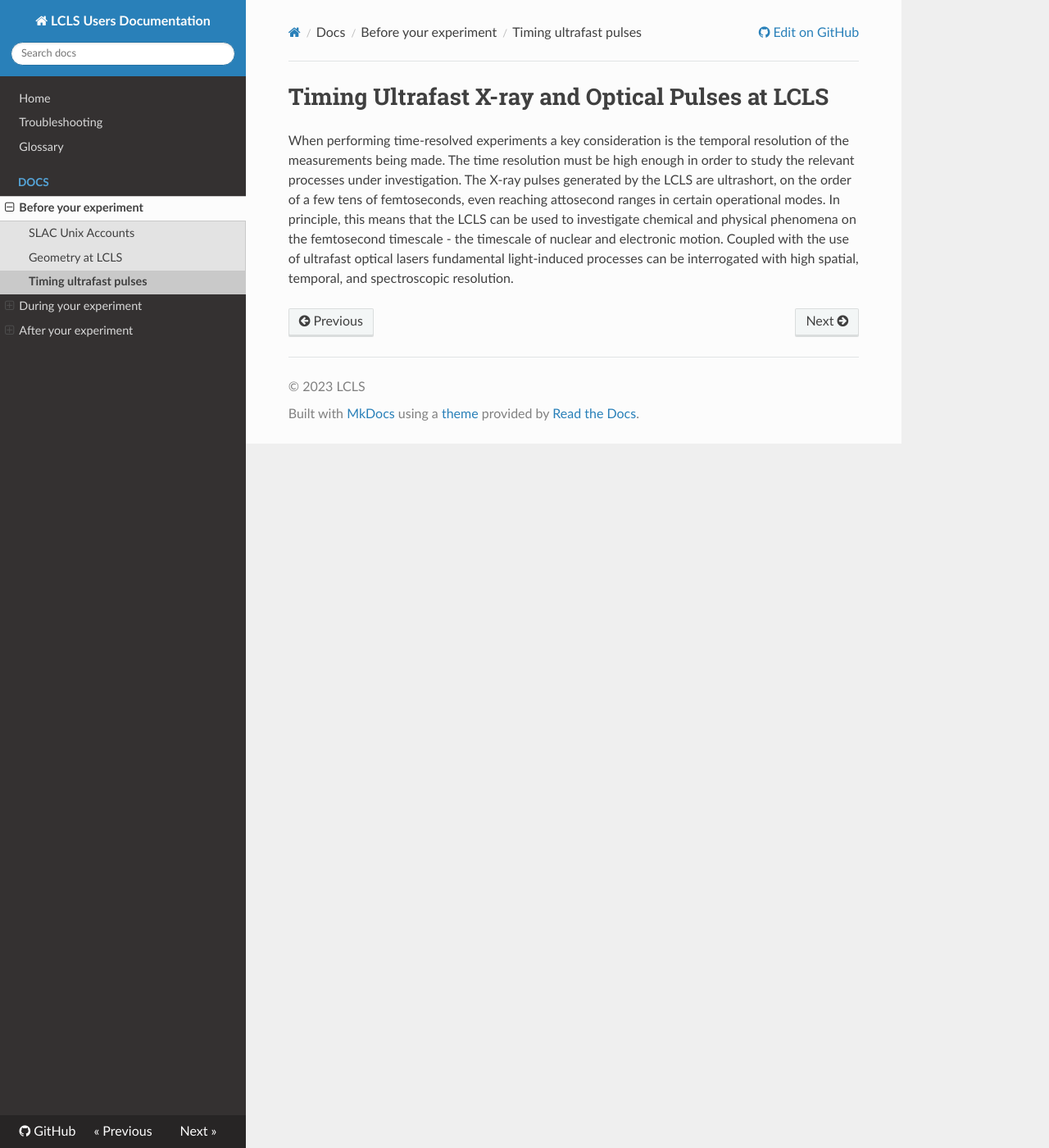
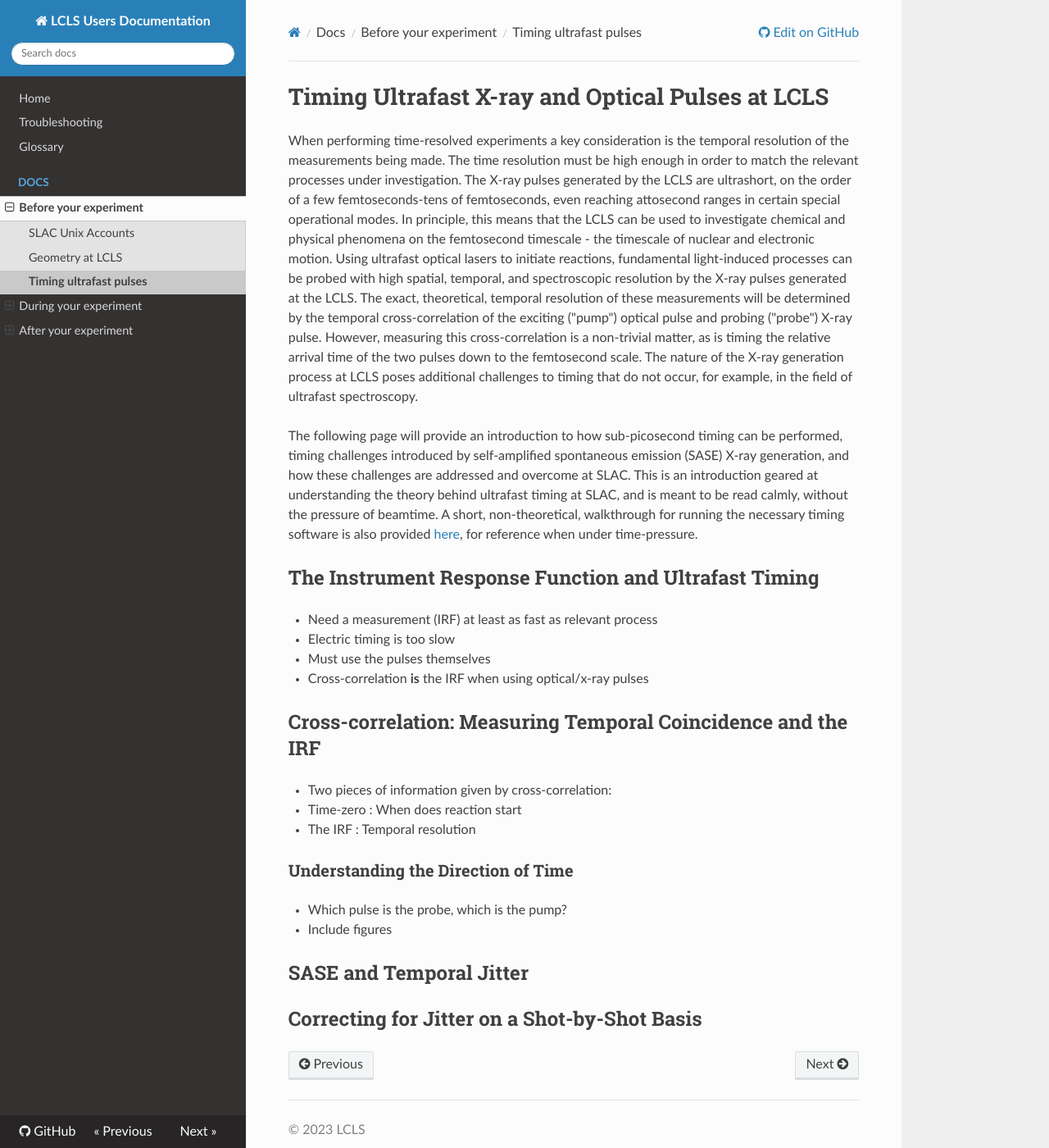
Before and after one commit to lcls-users/lcls-users, an MkDocs documentation site: the page built from docs/before/timetool.md, in a window 1280 px wide and 1400 px high. Shown: the whole window at 82% size. Built offline with MkDocs 1.6.1, drawn with Linux system fonts in a browser that asks for light colours; nearby versions of some CDN libraries.

Commit message:
Basic organizational notes for before>timetool page

```diff
--- a/docs/before/timetool.md
+++ b/docs/before/timetool.md
@@ -1,2 +1,24 @@
 # Timing Ultrafast X-ray and Optical Pulses at LCLS
-When performing time-resolved experiments a key consideration is the temporal resolution of the measurements being made. The time resolution must be high enough in order to study the relevant processes under investigation. The X-ray pulses generated by the LCLS are ultrashort, on the order of a few tens of femtoseconds, even reaching attosecond ranges in certain operational modes. In principle, this means that the LCLS can be used to investigate chemical and physical phenomena on the femtosecond timescale - the timescale of nuclear and electronic motion. Coupled with the use of ultrafast optical lasers fundamental light-induced processes can be interrogated with high spatial, temporal, and spectroscopic resolution.
+When performing time-resolved experiments a key consideration is the temporal resolution of the measurements being made. The time resolution must be high enough in order to match the relevant processes under investigation. The X-ray pulses generated by the LCLS are ultrashort, on the order of a few femtoseconds-tens of femtoseconds, even reaching attosecond ranges in certain special operational modes. In principle, this means that the LCLS can be used to investigate chemical and physical phenomena on the femtosecond timescale - the timescale of nuclear and electronic motion. Using ultrafast optical lasers to initiate reactions, fundamental light-induced processes can be probed with high spatial, temporal, and spectroscopic resolution by the X-ray pulses generated at the LCLS. The exact, theoretical, temporal resolution of these measurements will be determined by the temporal cross-correlation of the exciting ("pump") optical pulse and probing ("probe") X-ray pulse. However, measuring this cross-correlation is a non-trivial matter, as is timing the relative arrival time of the two pulses down to the femtosecond scale. The nature of the X-ray generation process at LCLS poses additional challenges to timing that do not occur, for example, in the field of ultrafast spectroscopy.
+
+The following page will provide an introduction to how sub-picosecond timing can be performed, timing challenges introduced by self-amplified spontaneous emission (SASE) X-ray generation, and how these challenges are addressed and overcome at SLAC. This is an introduction geared at understanding the theory behind ultrafast timing at SLAC, and is meant to be read calmly, without the pressure of beamtime. A short, non-theoretical, walkthrough for running the necessary timing software is also provided [here](/during/timetool), for reference when under time-pressure.
+
+## The Instrument Response Function and Ultrafast Timing
+- Need a measurement (IRF) at least as fast as relevant process
+  - Electric timing is too slow
+  - Must use the pulses themselves
+
+- Cross-correlation **is** the IRF when using optical/x-ray pulses
+
+## Cross-correlation: Measuring Temporal Coincidence and the IRF
+- Two pieces of information given by cross-correlation:
+  - Time-zero : When does reaction start
+  - The IRF : Temporal resolution
+
+### Understanding the Direction of Time
+- Which pulse is the probe, which is the pump?
+- Include figures
+
+## SASE and Temporal Jitter
+
+## Correcting for Jitter on a Shot-by-Shot Basis
```
